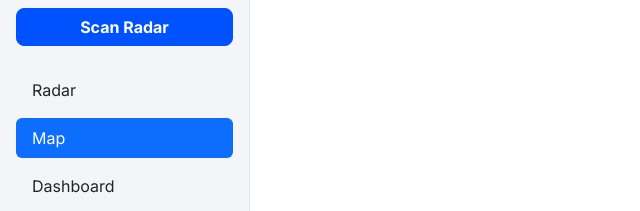
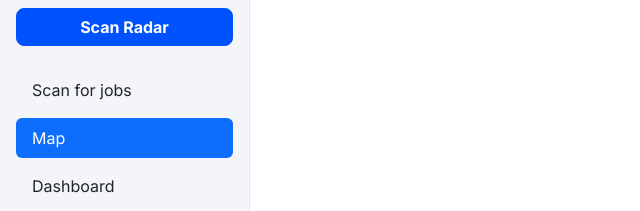
Before and after one commit to HusainMamoojee/opportunity-map, a website built with Vite: page index.html in a window 1280 px wide. Shown: the part 122-333 px from the top of the page, 0-640 px from the left. Built offline with nearby package versions, Linux system fonts and the light colour scheme; no server answers.

Commit message:
fix wording

```diff
--- a/index.html
+++ b/index.html
@@ -29,7 +29,7 @@
     <a href="/scanner.html" class="btn btn-primary mb-4 fw-bold text-white d-block" style="text-decoration: none;">Scan Radar</a>
 
     <ul class="nav nav-pills flex-column mb-auto">
-      <li class="nav-item mb-2"><a href="scanner.html" class="nav-link text-dark">Radar</a></li>
+      <li class="nav-item mb-2"><a href="scanner.html" class="nav-link text-dark">Scan for jobs</a></li>
       <li class="nav-item mb-2"><a href="index.html" class="nav-link active bg-primary text-white">Map</a></li>
       <li class="nav-item mb-2"><a href="dashboard.html" class="nav-link text-dark">Dashboard</a></li>
       <li class="nav-item mb-2"><a href="#" class="nav-link text-dark">Applications</a></li>
```
